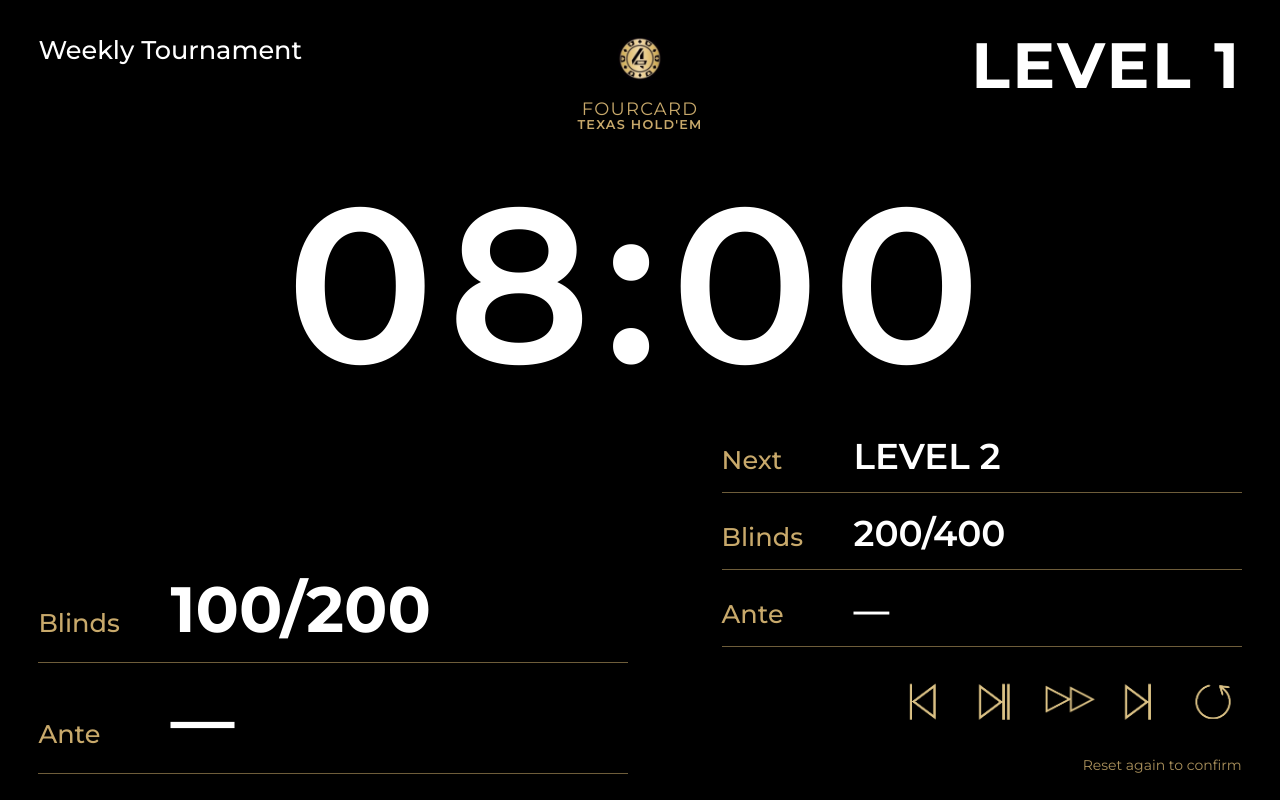
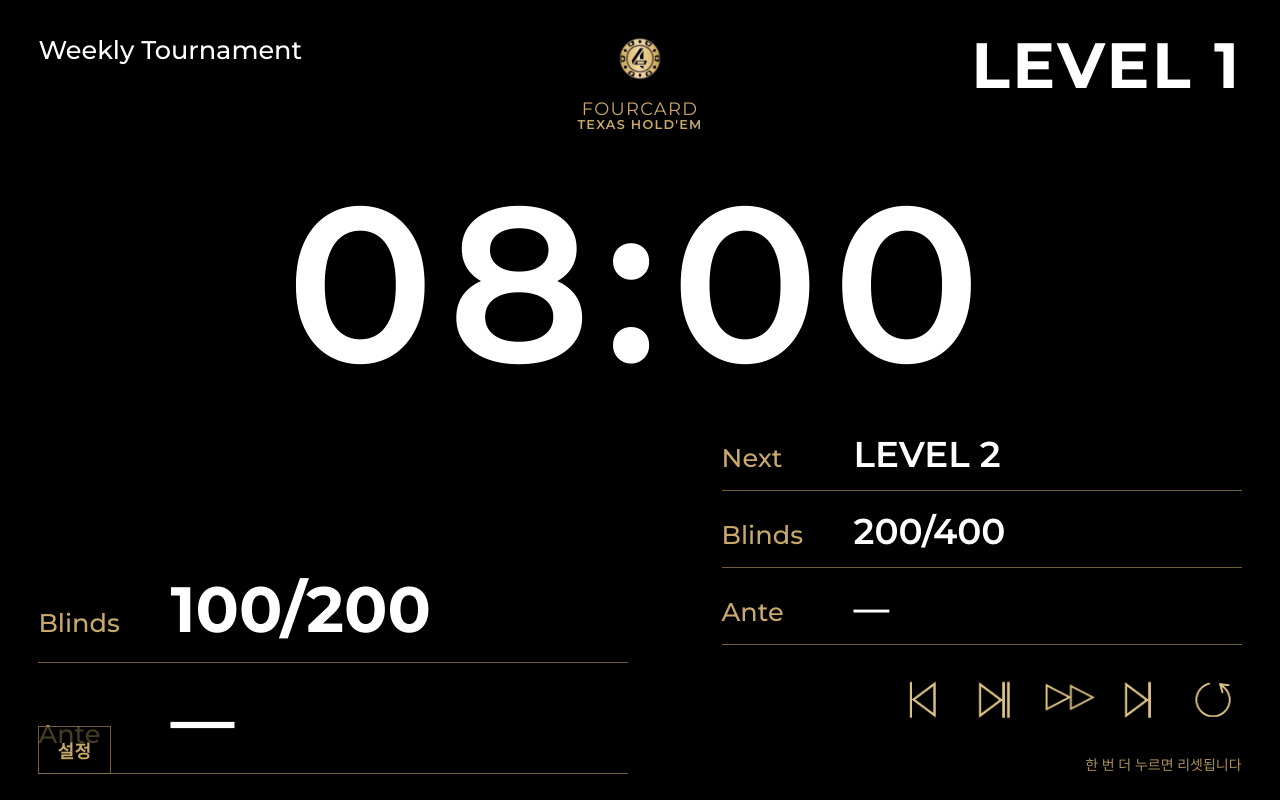
Before and after one commit to sus6484/fourcard-timer, a React (Vite) app: page / in a window 1280 px wide. Both pictures are taken after a click on the button 1212 px from the left and 745 px from the top of the page. Built offline with nearby package versions, Linux system fonts and the light colour scheme.

Commit message:
Improve timer draft UX and keep GitHub Pages deploy setup.

```diff
--- a/src/App.jsx
+++ b/src/App.jsx
@@ -91,11 +91,15 @@ export default function App() {
     }
   }
 
+  const openAdminEntry = () => {
+    setPinOpen(true)
+    setPinError('')
+  }
+
   const handleLogoPointerDown = () => {
     logoPressStart.current = Date.now()
     logoPressTimer.current = window.setTimeout(() => {
-      setPinOpen(true)
-      setPinError('')
+      openAdminEntry()
     }, 2000)
   }
 
@@ -181,9 +185,13 @@ export default function App() {
               <strong>{formatAnte(nextLevel)}</strong>
             </div>
             <Controls isRunning={isRunning} onAction={handleControl} />
-            {resetConfirm && <p className="reset-hint">Reset again to confirm</p>}
+            {resetConfirm && <p className="reset-hint">한 번 더 누르면 리셋됩니다</p>}
           </div>
         </footer>
+
+        <button type="button" className="settings-entry" onClick={openAdminEntry}>
+          설정
+        </button>
       </main>
 
       <PinModal
--- a/src/components/AdminPanel.jsx
+++ b/src/components/AdminPanel.jsx
@@ -61,7 +61,7 @@ export default function AdminPanel({
   }
 
   const handleCreate = () => {
-    const game = createGame(`custom-${Date.now()}`, 'New Game', [emptyLevel(1)], { custom: true })
+    const game = createGame(`custom-${Date.now()}`, '새 게임', [emptyLevel(1)], { custom: true })
     onSaveGames([...games, game])
     onSelectGame(game.id)
   }
@@ -79,17 +79,17 @@ export default function AdminPanel({
       <div className="admin-panel">
         <header className="admin-panel__header">
           <div>
-            <p className="admin-panel__eyebrow">Admin Mode</p>
-            <h2>Game Settings</h2>
+            <p className="admin-panel__eyebrow">관리자 모드</p>
+            <h2>게임 설정</h2>
           </div>
           <button type="button" className="admin-panel__close" onClick={onClose}>
-            Close
+            닫기
           </button>
         </header>
 
         <section className="admin-panel__section">
           <label className="admin-field">
-            <span>Admin PIN</span>
+            <span>관리자 PIN (4자리)</span>
             <input
               type="password"
               maxLength={4}
@@ -102,7 +102,7 @@ export default function AdminPanel({
         <section className="admin-panel__section admin-panel__games">
           <div className="admin-panel__row">
             <label className="admin-field admin-field--grow">
-              <span>Game</span>
+              <span>게임 선택</span>
               <select value={activeGame.id} onChange={(event) => onSelectGame(event.target.value)}>
                 {games.map((game) => (
                   <option key={game.id} value={game.id}>
@@ -111,13 +111,13 @@ export default function AdminPanel({
                 ))}
               </select>
             </label>
-            <button type="button" onClick={handleDuplicate}>Duplicate</button>
-            <button type="button" onClick={handleCreate}>New</button>
-            <button type="button" onClick={handleDelete} disabled={games.length <= 1}>Delete</button>
+            <button type="button" onClick={handleDuplicate}>복사</button>
+            <button type="button" onClick={handleCreate}>새 게임</button>
+            <button type="button" onClick={handleDelete} disabled={games.length <= 1}>삭제</button>
           </div>
 
           <label className="admin-field">
-            <span>Game Name</span>
+            <span>게임 이름</span>
             <input
               type="text"
               value={activeGame.name}
@@ -126,11 +126,11 @@ export default function AdminPanel({
           </label>
 
           <label className="admin-field">
-            <span>Memo</span>
+            <span>메모 (상금, 리엔트리 등)</span>
             <textarea
               rows={4}
               value={activeGame.memo}
-              placeholder="1st Prize, Re-entry, notes..."
+              placeholder={'1등 상금\n2등 상금\n리엔트리 2회'}
               onChange={(event) => updateActiveGame({ memo: event.target.value })}
             />
           </label>
@@ -138,8 +138,8 @@ export default function AdminPanel({
 
         <section className="admin-panel__section">
           <div className="admin-panel__row admin-panel__row--between">
-            <h3>Levels</h3>
-            <button type="button" onClick={addLevel}>Add Level</button>
+            <h3>레벨 / 블라인드</h3>
+            <button type="button" onClick={addLevel}>레벨 추가</button>
           </div>
 
           <div className="admin-levels">
@@ -155,7 +155,7 @@ export default function AdminPanel({
                   />
                 </label>
                 <label>
-                  <span>Min</span>
+                  <span>분</span>
                   <input
                     type="number"
                     min="1"
@@ -199,10 +199,10 @@ export default function AdminPanel({
                     checked={level.isBreak}
                     onChange={(event) => updateLevel(index, 'isBreak', event.target.checked)}
                   />
-                  <span>Break</span>
+                  <span>브레이크</span>
                 </label>
                 <button type="button" onClick={() => removeLevel(index)} disabled={activeGame.levels.length <= 1}>
-                  Remove
+                  삭제
                 </button>
               </div>
             ))}
@@ -210,7 +210,7 @@ export default function AdminPanel({
         </section>
 
         <footer className="admin-panel__footer">
-          <p>Changes save automatically on this device.</p>
+          <p>변경 내용은 이 기기에 자동 저장됩니다.</p>
         </footer>
       </div>
     </div>
@@ -232,7 +232,8 @@ export function PinModal({ open, onClose, onSubmit, error }) {
           setPin('')
         }}
       >
-        <h2>Admin PIN</h2>
+        <h2>관리자 PIN</h2>
+        <p className="pin-modal__hint">처음 사용 시 기본 PIN: 0000</p>
         <input
           autoFocus
           type="password"
@@ -244,8 +245,8 @@ export function PinModal({ open, onClose, onSubmit, error }) {
         />
         {error && <p className="pin-modal__error">{error}</p>}
         <div className="pin-modal__actions">
-          <button type="button" onClick={onClose}>Cancel</button>
-          <button type="submit">Enter</button>
+          <button type="button" onClick={onClose}>취소</button>
+          <button type="submit">확인</button>
         </div>
       </form>
     </div>
--- a/src/styles/app.css
+++ b/src/styles/app.css
@@ -273,6 +273,25 @@ select {
   font-size: 14px;
 }
 
+.settings-entry {
+  position: fixed;
+  left: clamp(20px, 3vw, 40px);
+  bottom: clamp(16px, 2vw, 28px);
+  border: 1px solid var(--panel-border);
+  background: rgba(0, 0, 0, 0.65);
+  color: var(--gold);
+  padding: 10px 18px;
+  font-size: clamp(14px, 1.4vw, 18px);
+  font-weight: 600;
+  letter-spacing: 0.04em;
+  cursor: pointer;
+  z-index: 10;
+}
+
+.settings-entry:hover {
+  background: rgba(200, 169, 107, 0.12);
+}
+
 .admin-overlay,
 .pin-overlay {
   position: fixed;
@@ -403,6 +422,12 @@ select {
   margin: 0;
 }
 
+.pin-modal__hint {
+  margin: 0 0 12px;
+  color: var(--gold-soft);
+  font-size: 13px;
+}
+
 .pin-modal__actions {
   justify-content: flex-end;
   margin-top: 16px;
--- a/vite.config.js
+++ b/vite.config.js
@@ -1,8 +1,6 @@
 import { defineConfig } from 'vite'
 import react from '@vitejs/plugin-react'
 
-// GitHub Pages project site: https://<user>.github.io/fourcard-timer/
-// Repo name이 다르면 아래 base 경로를 맞춰 주세요.
 const repoName = 'fourcard-timer'
 
 export default defineConfig(({ mode }) => ({
```
Also changed, not shown: 1 other file (tests, documents, lock files or other folders).
